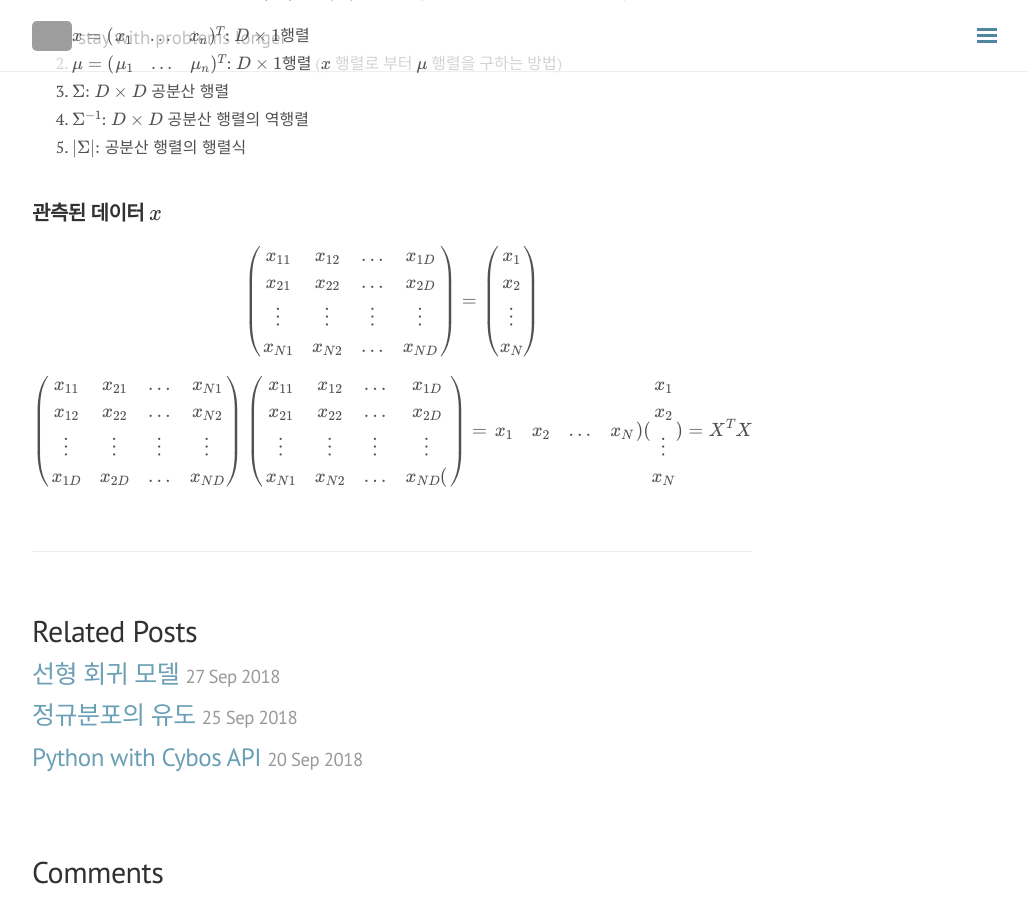
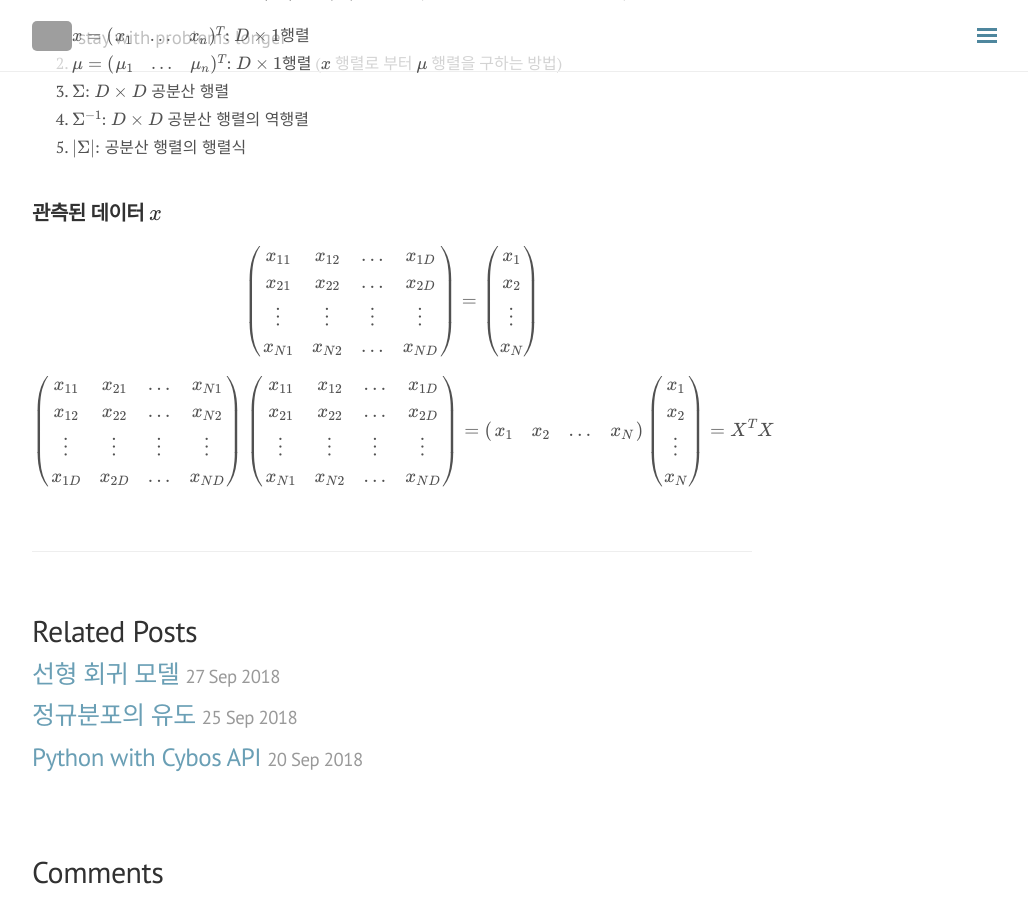
Before and after one commit to seokhoonj/seokhoonj.github.io, a Jekyll site: the page built from _posts/Math/2018-09-28-Math-gaussian_distribution.md, in a window 1280 px wide and 900 px high, scrolled down 759 px. Shown: the whole window, without its empty margins (248-1276 px from the left). Built offline with Jekyll 4.4.1, drawn with Linux system fonts in a browser that asks for light colours; nearby versions of some CDN libraries; formulas are drawn with MathJax 3; comment, search, counter and statistics services are not loaded; grey boxes are pictures that could not be loaded.

Commit message:
add _posts

```diff
--- a/_posts/Math/2018-09-28-Math-gaussian_distribution.md
+++ b/_posts/Math/2018-09-28-Math-gaussian_distribution.md
@@ -29,4 +29,4 @@
 
 ## 관측된 데이터 $x$
 \\( \begin{pmatrix} x\_{11} & x\_{12} & \ldots & x\_{1D}  \\\\ x\_{21} & x\_{22} & \ldots & x\_{2D}  \\\\ \vdots  & \vdots  & \vdots & \vdots   \\\\ x\_{N1} & x\_{N2} & \ldots & x\_{ND}  \end{pmatrix} = \left(\begin{array}{c} x\_1 \\\\ x\_2 \\\\ \vdots \\\\ x\_N \end{array}\right) \\)
-\\( \begin{pmatrix} x\_{11} & x\_{21} & \ldots & x\_{N1}  \\\\ x\_{12} & x\_{22} & \ldots & x\_{N2}  \\\\ \vdots  & \vdots  & \vdots & \vdots   \\\\ x\_{1D} & x\_{2D} & \ldots & x\_{ND}  \end{pmatrix} \begin{pmatrix} x\_{11} & x\_{12} & \ldots & x\_{1D}  \\\\ x\_{21} & x\_{22} & \ldots & x\_{2D}  \\\\ \vdots  & \vdots  & \vdots & \vdots   \\\\ x\_{N1} & x\_{N2} & \ldots & x\_{ND}  (\end{pmatrix} = \begin{array}{cccc} x\_1 & x\_2 & \ldots & x\_N \end{array}) (\begin{array}{c} x\_1 \\\\ x\_2 \\\\ \vdots \\\\ x\_N \end{array}) = X^T X\\)
+\\( \begin{pmatrix} x\_{11} & x\_{21} & \ldots & x\_{N1}  \\\\ x\_{12} & x\_{22} & \ldots & x\_{N2}  \\\\ \vdots  & \vdots  & \vdots & \vdots   \\\\ x\_{1D} & x\_{2D} & \ldots & x\_{ND}  \end{pmatrix} \begin{pmatrix} x\_{11} & x\_{12} & \ldots & x\_{1D}  \\\\ x\_{21} & x\_{22} & \ldots & x\_{2D}  \\\\ \vdots  & \vdots  & \vdots & \vdots   \\\\ x\_{N1} & x\_{N2} & \ldots & x\_{ND} \end{pmatrix} = (\begin{array}{cccc} x\_1 & x\_2 & \ldots & x\_N \end{array}) \left(\begin{array}{c} x\_1 \\\\ x\_2 \\\\ \vdots \\\\ x\_N \end{array}\right) = X^T X\\)
```
